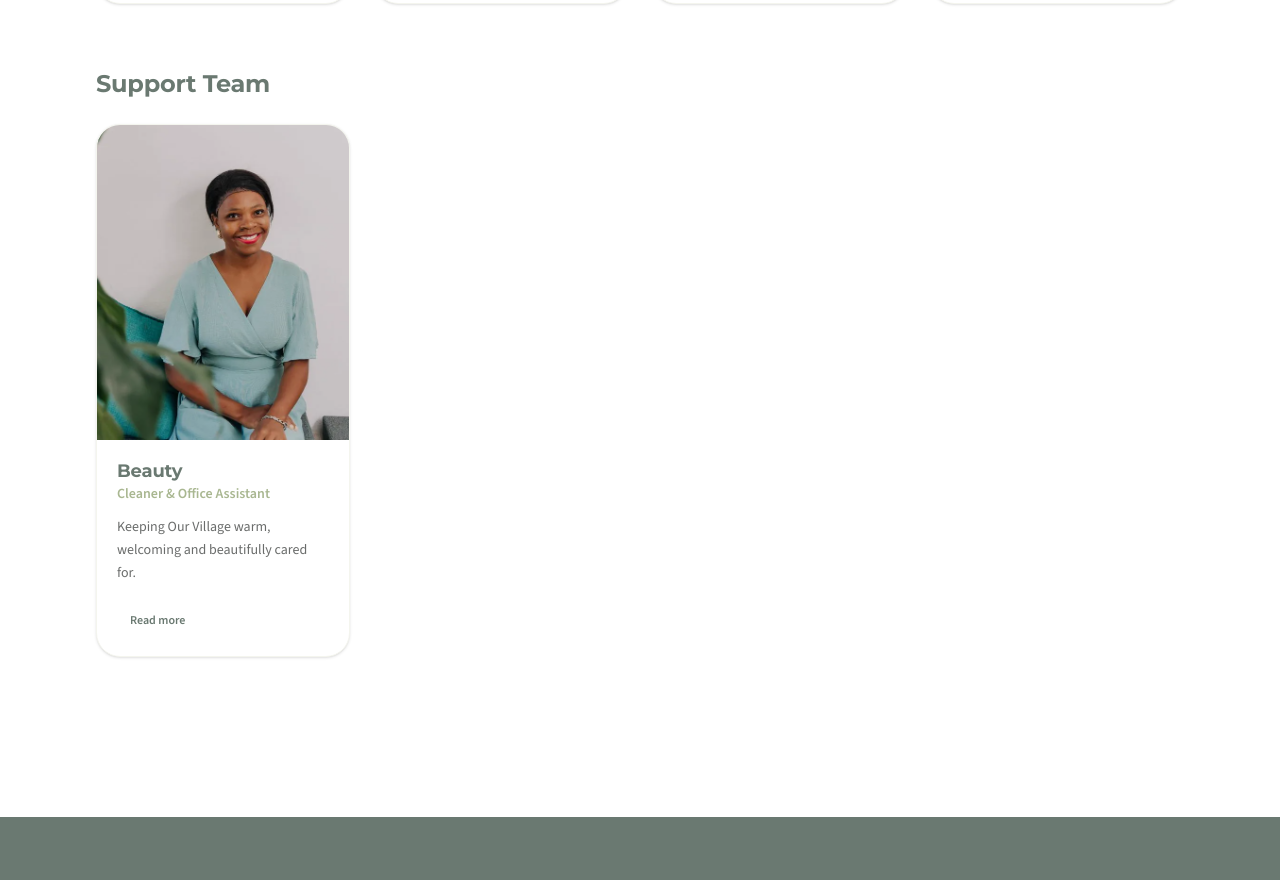
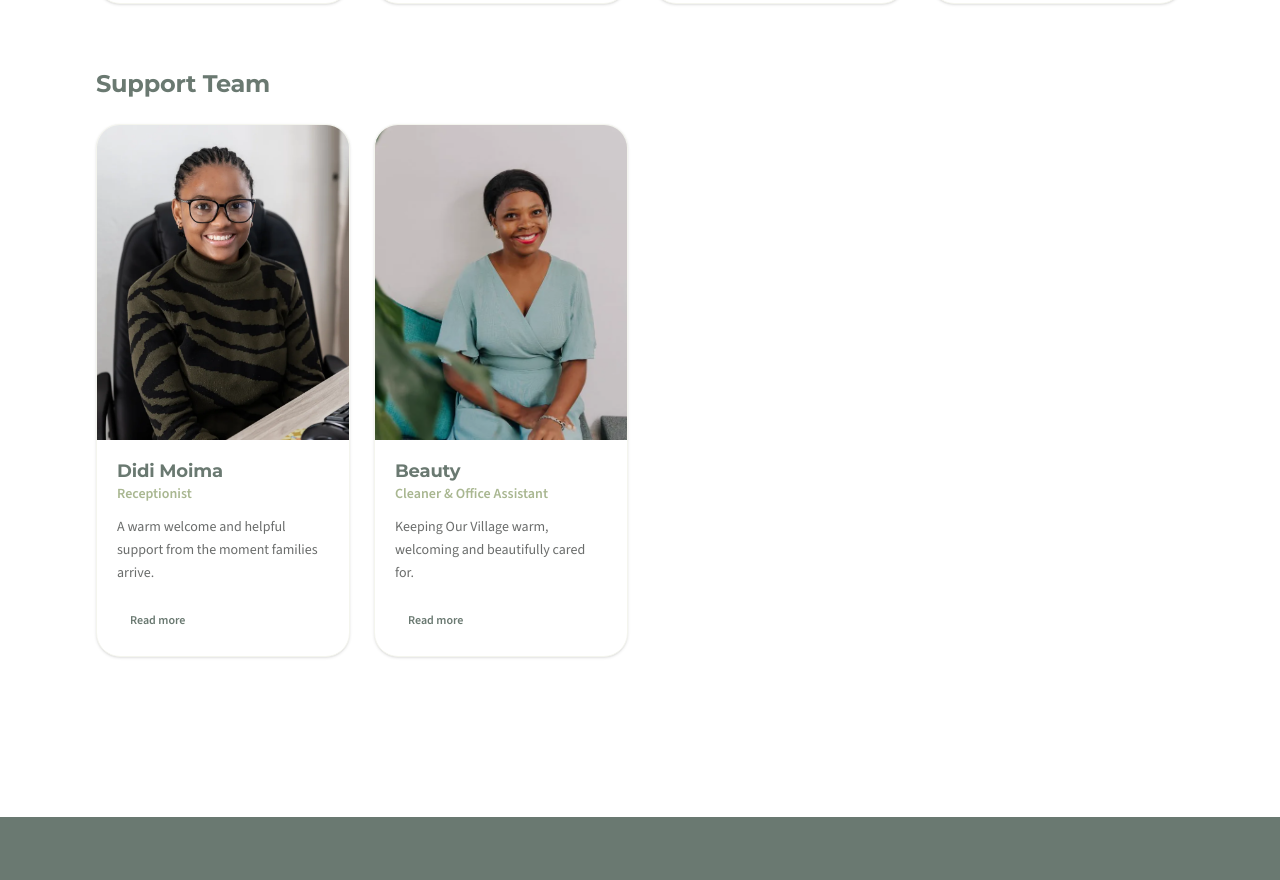
Before and after one commit to JacquesArlow/our-village, a Nuxt app: page /our-team in a window 1280 px wide. Shown: the part 4980-5860 px from the top of the page. Built offline with nearby package versions, Linux system fonts and the light colour scheme.

Commit message:
Add Didi Moima to support team

```diff
--- a/data/team.ts
+++ b/data/team.ts
@@ -245,6 +245,15 @@ export const team: TeamMember[] = [
 
   // ────────────────────────────── Support Team ──────────────────────────────
   {
+    slug: 'didi-moima',
+    name: 'Didi Moima',
+    role: 'Receptionist',
+    category: 'Support Team',
+    photo: img('didi-moima'),
+    tagline: 'A warm welcome and helpful support from the moment families arrive.',
+    bio: 'Didi is the friendly face at reception, helping families feel welcomed, supported and cared for from the moment they arrive at Our Village. She assists with day-to-day front desk support and helps keep visits calm, organised and personal.'
+  },
+  {
     slug: 'beauty-office-assistant',
     name: 'Beauty',
     role: 'Cleaner & Office Assistant',
```
Also changed, not shown: public/team/didi-moima.webp (added).
